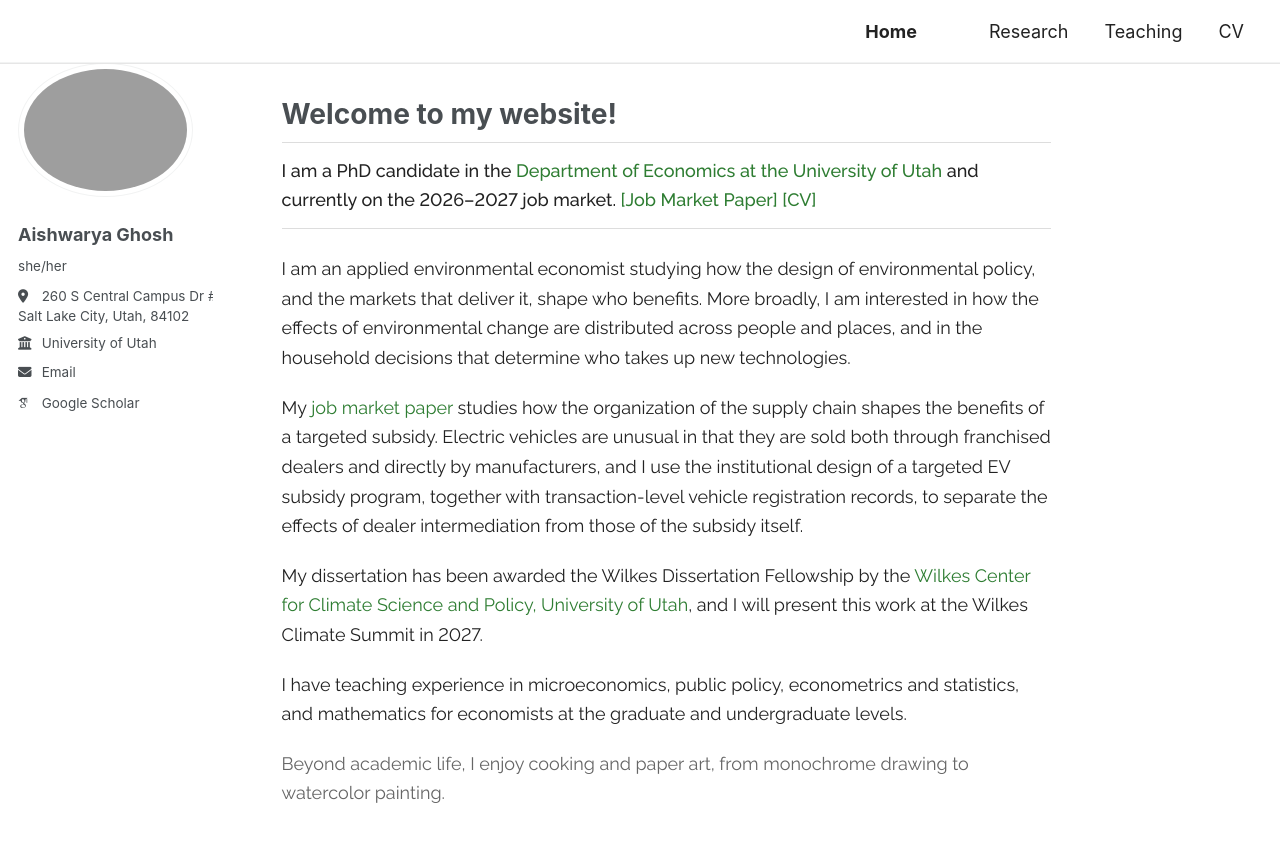
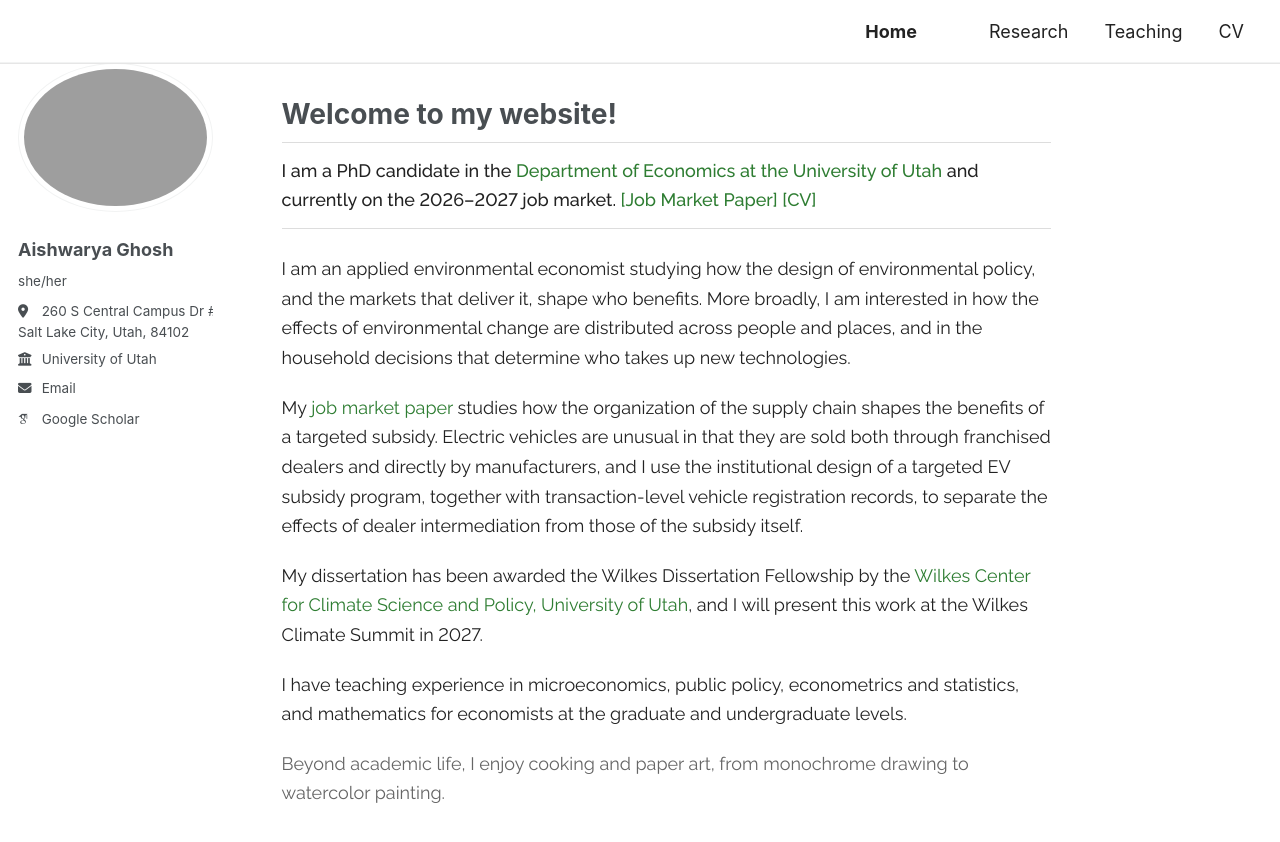
Before and after one commit to ghoshash1/ghoshash1.github.io, a Jekyll site: the page built from _pages/about.md, in a window 1280 px wide and 1017 px high. Shown: the top 842 px of the window. Built offline with Jekyll 4.4.1, drawn with Linux system fonts in a browser that asks for light colours; some web fonts are replaced.

Commit message:
Update main.scss

```diff
--- a/assets/css/main.scss
+++ b/assets/css/main.scss
@@ -89,3 +89,11 @@ html, body, .page, .page__inner, .page__content, .initial-content, .wrapper, .si
 .author__content {
   margin-top: 1.5rem !important;
 }
+/* ===== Larger profile photo in the sidebar ===== */
+@media (min-width: 925px) {
+  .author__avatar img {
+    width: 230px !important;
+    max-width: 100% !important;
+    height: auto;
+  }
+}
```
